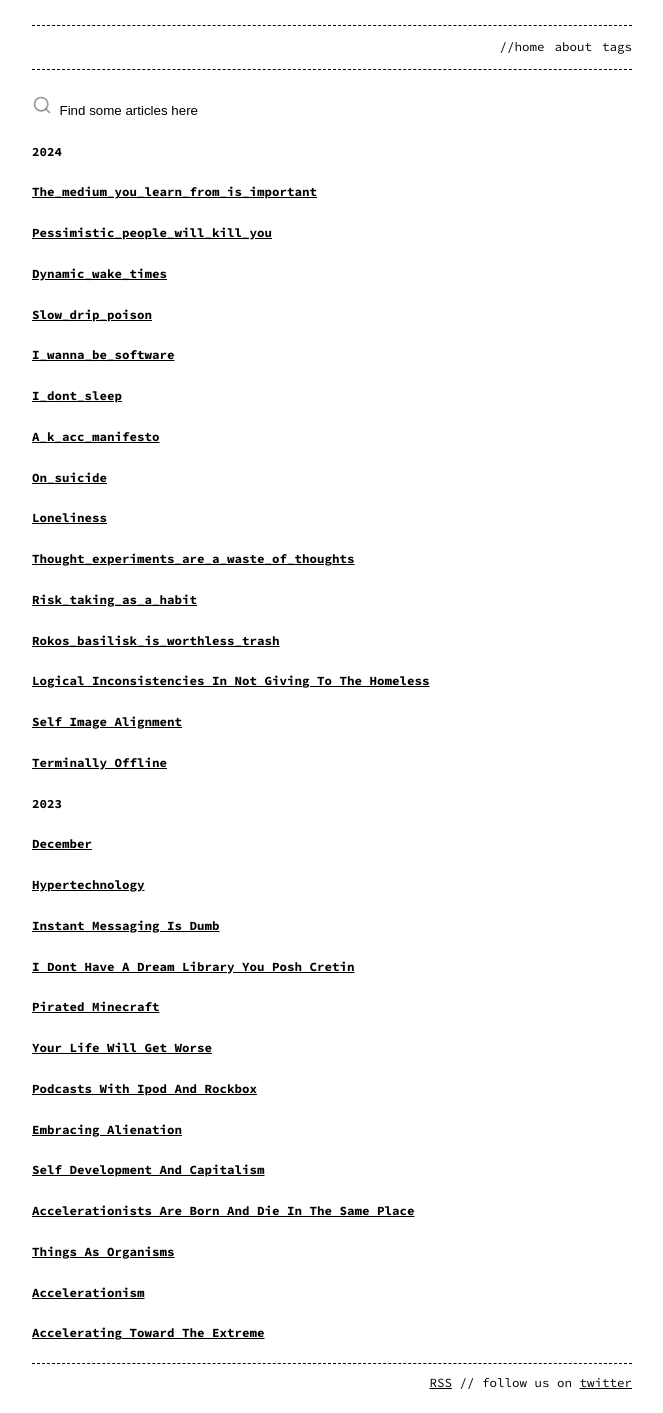
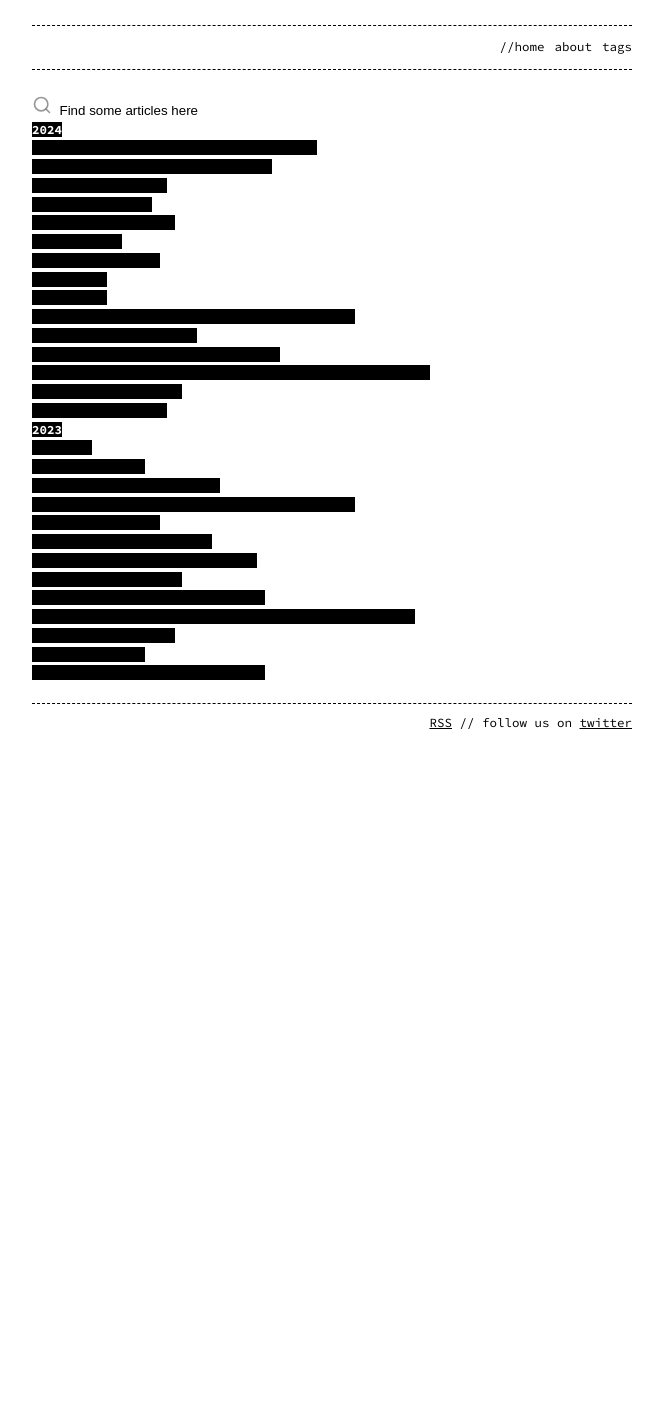
Before and after one commit to oddfeed/blog, a Jekyll site: the page built from archive.html, in a window 1280 px wide. Shown: the whole page, without its empty margins (308-971 px from the left). Built offline with Jekyll 4.4.1, drawn with Linux system fonts in a browser that asks for light colours; after the commit the page ends 900 px from its top, so only the background shows below that.

Commit message:
css headers

```diff
--- a/_sass/base.scss
+++ b/_sass/base.scss
@@ -15,7 +15,15 @@ $container-max-width:  600px !default;
  * Global
  */
 body { background-color: var(--background-color);  margin: 0 auto;  padding: 0;  font-family: $base-font-family;  font-size: $base-font-size;  color: var(--text-color);  text-align: left;  line-height: $base-line-height !important; }
-h1, h2, h3, h4, h5, h6 { font-size: $base-font-size;  margin: 0px;  margin-top: 22px;  font-weight: bold;  color: var(--text-color); }
+h1, h2, h3, h4, h5, h6 {
+    font-size: $base-font-size;
+    margin: 0px;
+    margin-top: 22px;
+    font-weight: bold;
+    color: white; /* Set text color to white */
+    display: inline;
+    background-color: black; /* Set background color to black */
+}
 p, ul, ol { margin: 0px;  color: var(--text-color); }
 a { text-decoration: underline;  color: var(--link-color); }
 a:hover { color: var(--background-color); background-color: var(--base-color); }
```
